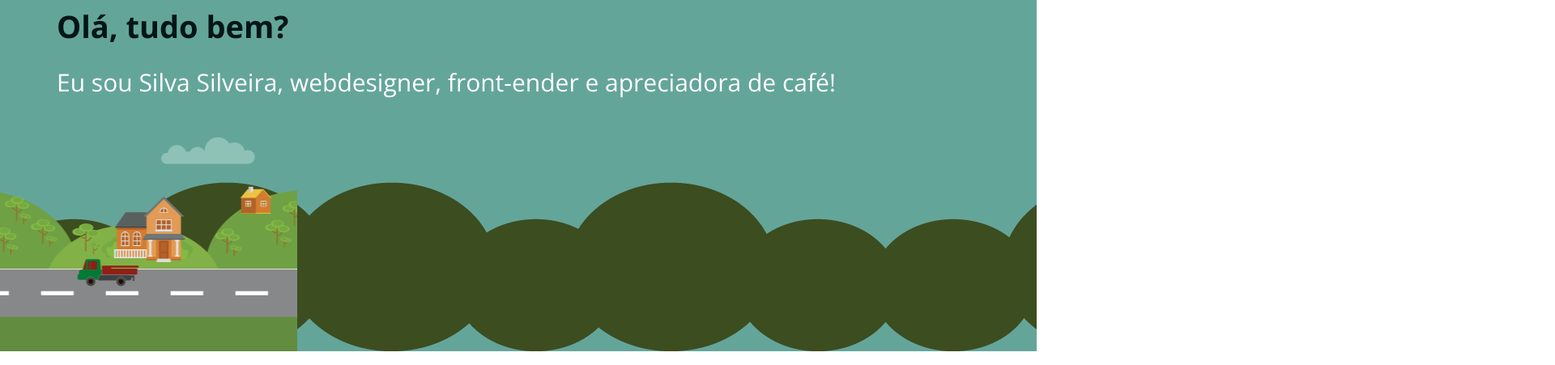
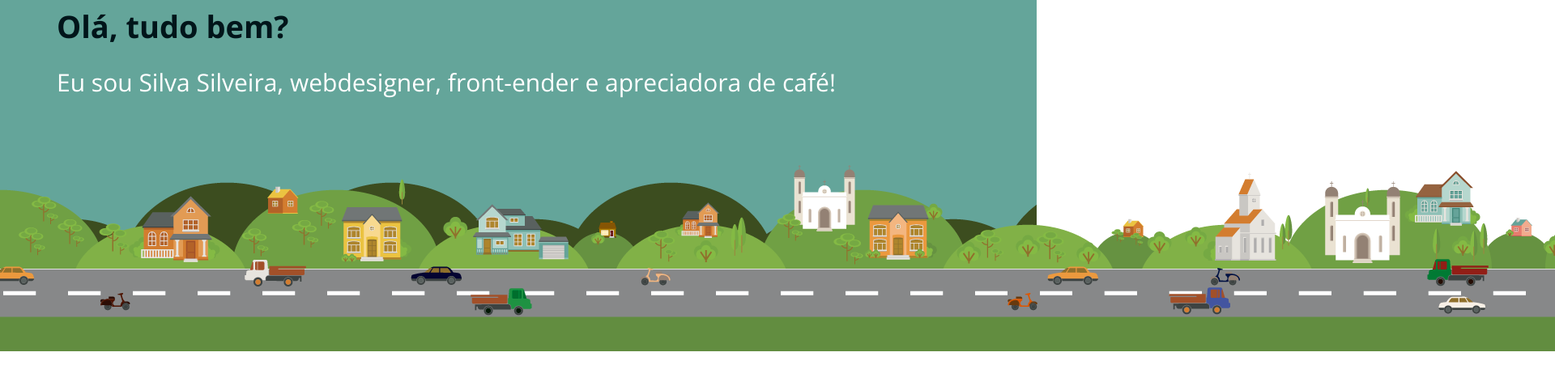
Before and after one commit to tapmorales/projeto-workflow-frontend, a website: page src/index.html in a window 1280 px wide. Shown: the part 360-811 px from the top of the page at 81% size, 1920 px wide, since content can reach past the window. Drawn offline with nearby package versions, Linux system fonts and the light colour scheme.

Commit message:
ajustes necessários para funcionar animação depois de incluirmos o @each

```diff
--- a/package.json
+++ b/package.json
@@ -8,7 +8,8 @@
     "font-awesome": "^4.7.0"
   },
   "devDependencies": {
-    "gulp": "^3.9.1"
+    "gulp": "^3.9.1",
+    "gulp-sass": "^3.0.0"
   },
   "scripts": {
     "test": "echo \"Error: no test specified\" && exit 1",
--- a/src/sass/_partials/_header-animado.scss
+++ b/src/sass/_partials/_header-animado.scss
@@ -1,6 +1,6 @@
 .header-animado {
 	$h: 300px;
-	$largura_cenario: 200px;
+	$largura_cenario: 2400px;
 	background-color: $main-color;
 	padding-top: 96px;
 	margin-bottom: 0;
@@ -66,13 +66,12 @@
 				rua: '30s linear infinite reverse',
 				carrosCima: '15s linear infinite reverse',
 				carrosBaixo: '15s linear infinite'
-			)
+			);
 
 			@each $key, $valor in $items{
-				.#{$key} {
+				/*.#{$key} {
 					@include anima('cenario_#{$key}.png', $valor)
-				}
-
+				}*/
 
 				@if $valor {
 					.#{$key} {
--- a/src/sass/main.scss
+++ b/src/sass/main.scss
@@ -1,4 +1,4 @@
 @import '_base';
 @import '_variables';
-@import '_partials/header-nav';
-@import '_partials/header-animado';
+@import '_partials/_header-nav';
+@import '_partials/_header-animado';
```
Also changed, not shown: src/css/main.css, 1 other file. Lines whose indentation alone changed are shown as unchanged.
